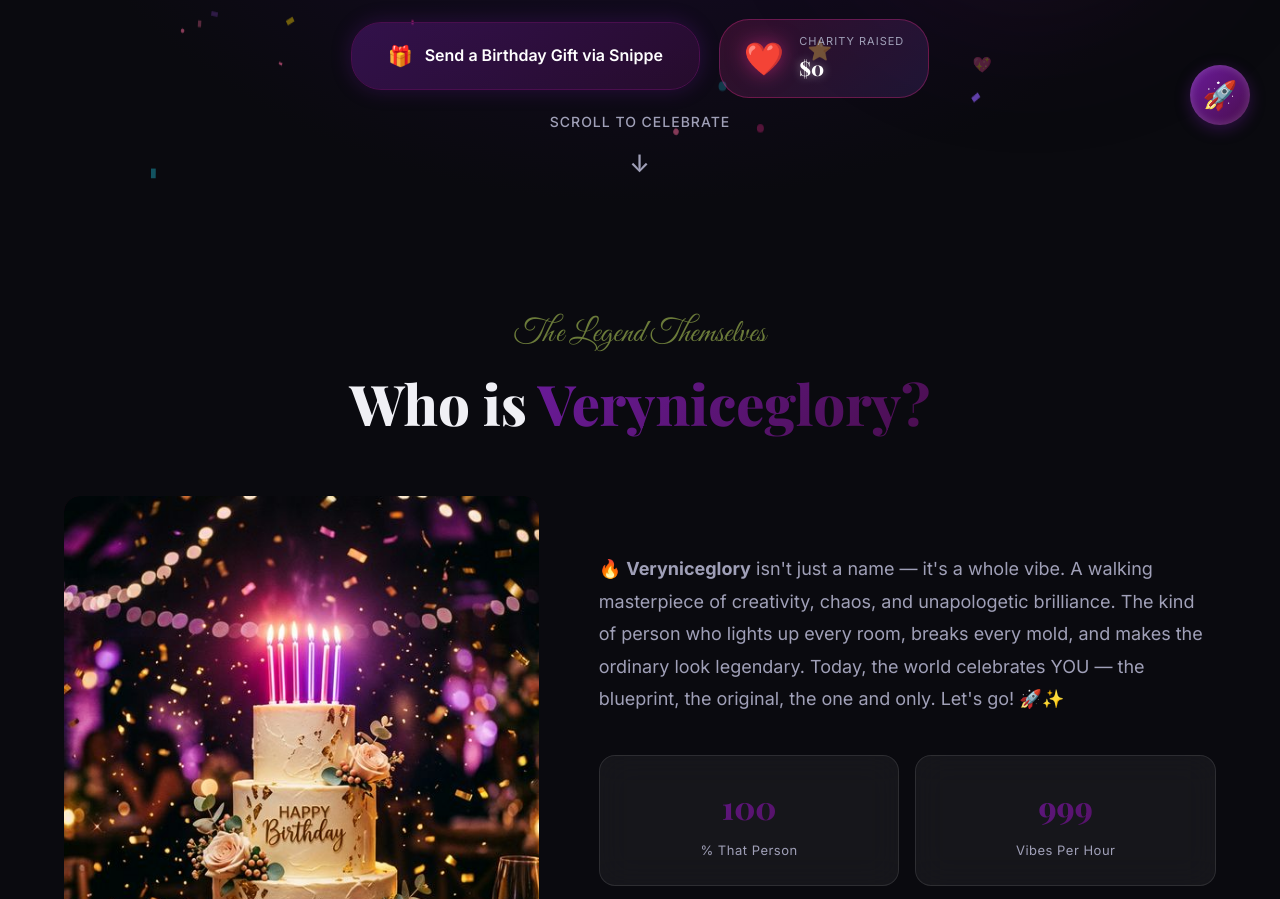
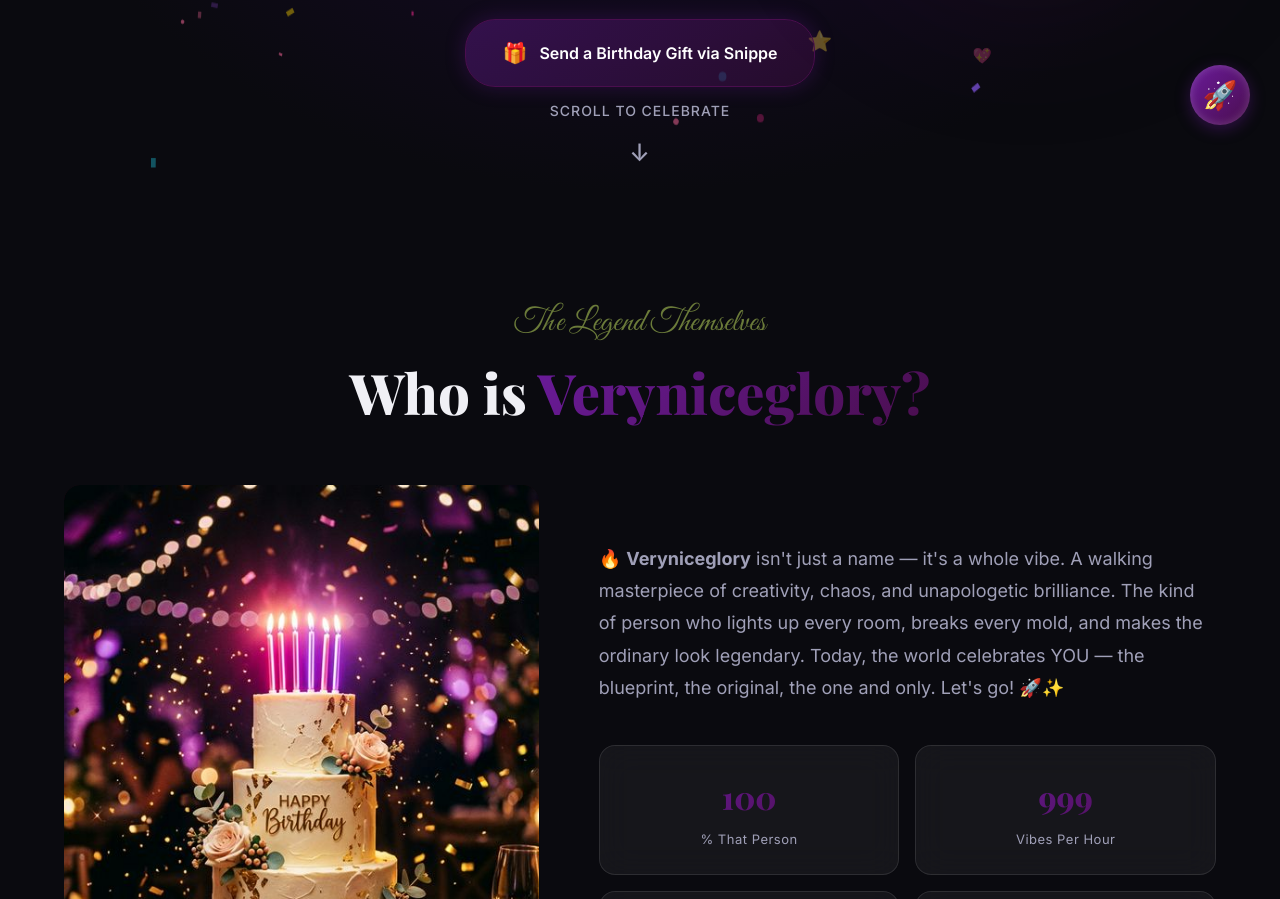
Before and after one commit to GloryMsasalaga/happy-birthday, a website: page index.html in a window 1280 px wide. Shown: the part 755-1654 px from the top of the page. Drawn offline with nearby package versions, Linux system fonts and the light colour scheme; no server answers.

Commit message:
feat: update charity index

```diff
--- a/index.html
+++ b/index.html
@@ -70,15 +70,15 @@
                     <span class="btn-icon">🎁</span> Send a Birthday Gift via Snippe
                 </a>
 
-                <div class="charity-heart-container glass-card" id="charityHeartContainer">
+                <!-- <div class="charity-heart-container glass-card" id="charityHeartContainer">
                     <div class="charity-heart">
                         <div class="heart-shape">❤️</div>
                     </div>
                     <div class="charity-info">
                         <span class="charity-label">Charity Raised</span>
-                        <span class="charity-amount" id="charityAmount">$0</span>
+                        <span class="charity-amount" id="charityAmount">Tzs0</span>
                     </div>
-                </div>
+                </div> -->
             </div>
             <a href="#about" class="scroll-cta">
                 <span>Scroll to Celebrate</span>
```
